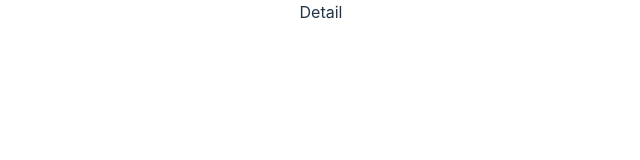
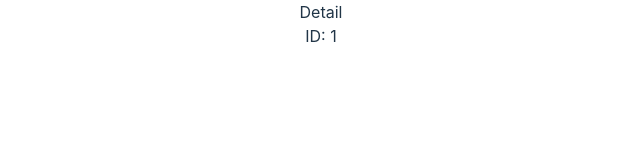
Before and after one commit to DOF1109/ticketmaster-events, a React (Vite) app: page /detail/1 in a window 1280 px wide. Shown: the top 160 px of the page, without its empty margins (319-959 px from the left). Built offline with nearby package versions, Linux system fonts and the light colour scheme.

Commit message:
- Se agregan rutas anidadas - Se obtienen parametros de la url en Details

```diff
--- a/src/views/Detail/Detail.jsx
+++ b/src/views/Detail/Detail.jsx
@@ -1,6 +1,14 @@
+import { useParams } from "react-router-dom"
+
 const Detail = () => {
+    const {eventId} = useParams()
+
     return (
-        <div>Detail</div>
+        <div>
+            Detail
+            <br />
+            ID: {eventId}
+        </div>
     )
 }
 
--- /dev/null
+++ b/src/views/Profile/Profile.jsx
@@ -0,0 +1,14 @@
+import { Outlet } from "react-router-dom"
+
+const Profile = () => {
+    return (
+        <div>
+            Profile
+
+            {/* Permite mostrar las rutas anidadas */}
+            <Outlet />
+        </div>
+    )
+}
+
+export default Profile
```
Also changed, not shown: src/routes/MyRoutes.jsx (+16 -4 lines).
